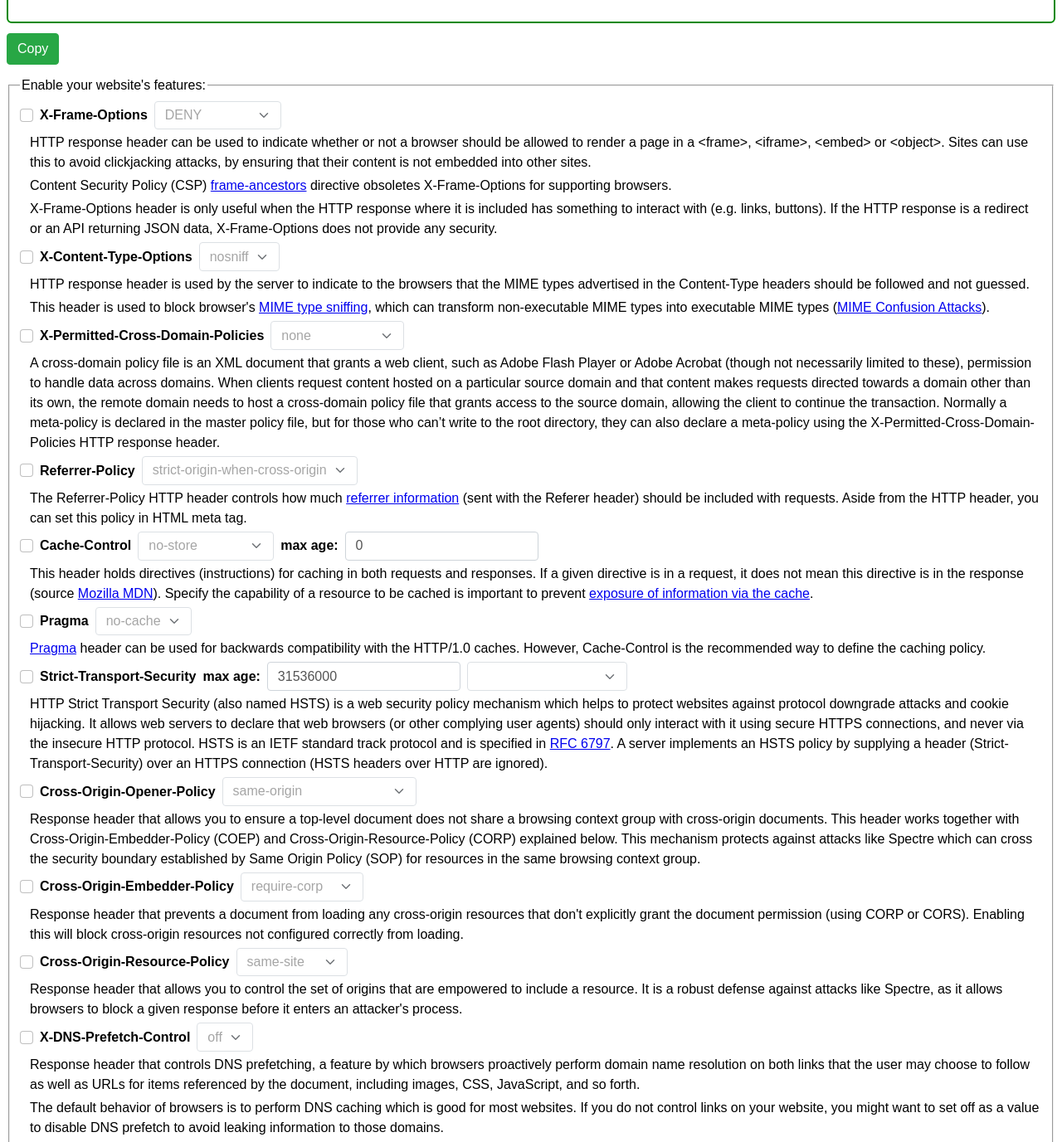
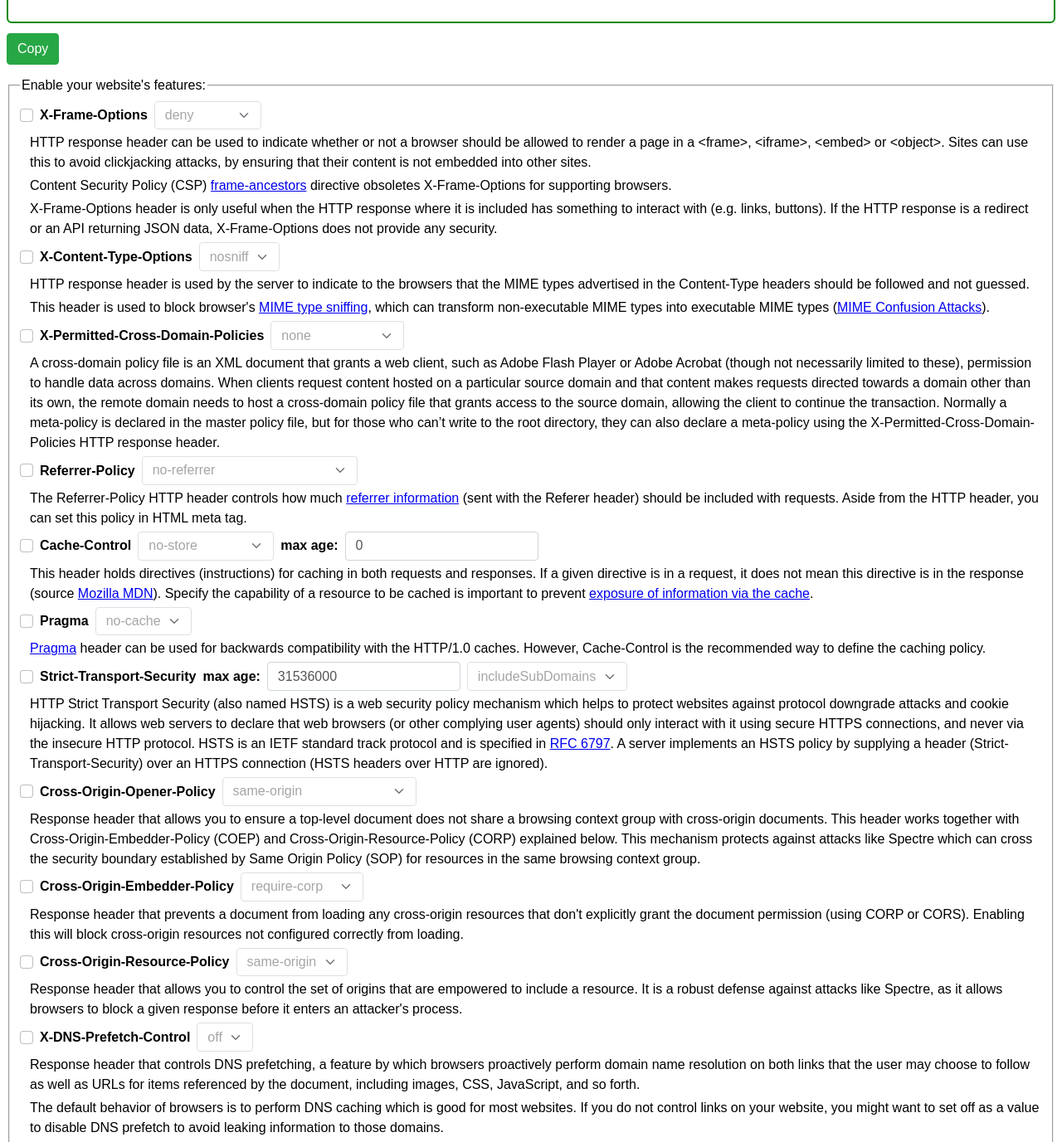
Before and after one commit to romria/security-response-headers-builder, a website: page src/index.html in a window 1280 px wide. Shown: the part 220-1597 px from the top of the page at 83% size. Drawn offline with Linux system fonts and the light colour scheme.

Commit message:
updated some values to recommended

```diff
--- a/src/index.html
+++ b/src/index.html
@@ -183,8 +183,8 @@
       <input class="checkbox" type="checkbox" id="xfo" name="xfo">
       <label class="label" for="xfo">X-Frame-Options</label>
       <select class="select" id="s_xfo" name="xfo" disabled>
-        <option value="DENY" selected>DENY</option>
-        <option value="SAMEORIGIN">SAMEORIGIN</option>
+        <option value="deny" selected>deny</option>
+        <option value="sameorigin">sameorigin</option>
       </select>
     </div>
     <p class="p tab">
@@ -230,9 +230,9 @@
       <input class="checkbox" type="checkbox" id="rp" name="rp">
       <label class="label" for="rp">Referrer-Policy</label>
       <select class="select" id="s_rp" name="rp" disabled>
-        <option value="strict-origin-when-cross-origin" selected>strict-origin-when-cross-origin</option>
+        <option value="strict-origin-when-cross-origin">strict-origin-when-cross-origin</option>
         <option value="strict-origin">strict-origin</option>
-        <option value="no-referrer">no-referrer</option>
+        <option value="no-referrer" selected>no-referrer</option>
         <option value="no-referrer-when-downgrade">no-referrer-when-downgrade</option>
         <option value="origin">origin</option>
         <option value="origin-when-cross-origin">origin-when-cross-origin</option>
@@ -280,8 +280,8 @@
       <label class="label" for="sts_max_age">max age:</label>
       <input class="input" type="number" min="0" value="31536000" id="sts_max_age" disabled/>
       <select class="select" id="s_sts" name="sts" disabled>
-        <option value="" selected></option>
-        <option value="includeSubDomains">includeSubDomains</option>
+        <option value=""></option>
+        <option value="includeSubDomains" selected>includeSubDomains</option>
       </select>
     </div>
     <p class="p tab">
@@ -318,8 +318,8 @@
       <input class="checkbox" type="checkbox" id="corp" name="corp">
       <label class="label" for="corp">Cross-Origin-Resource-Policy</label>
       <select class="select" id="s_corp" name="corp" disabled>
-        <option value="same-origin">same-origin</option>
-        <option value="same-site" selected>same-site</option>
+        <option value="same-origin" selected>same-origin</option>
+        <option value="same-site">same-site</option>
         <option value="cross-origin">cross-origin</option>
       </select>
     </div>
```
